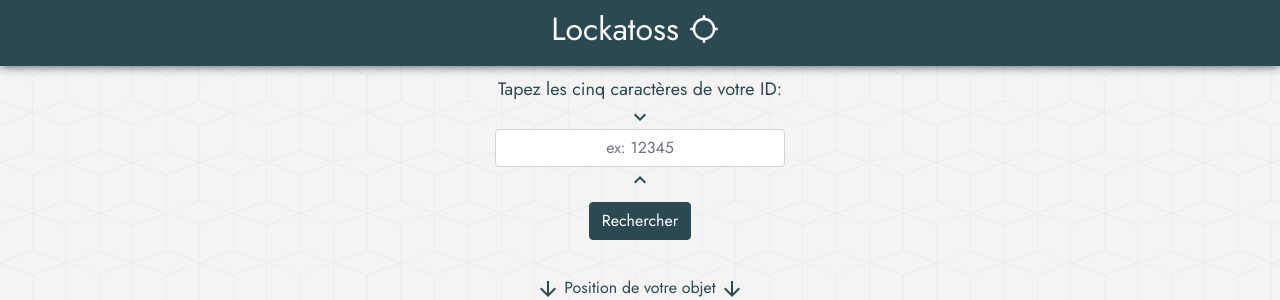
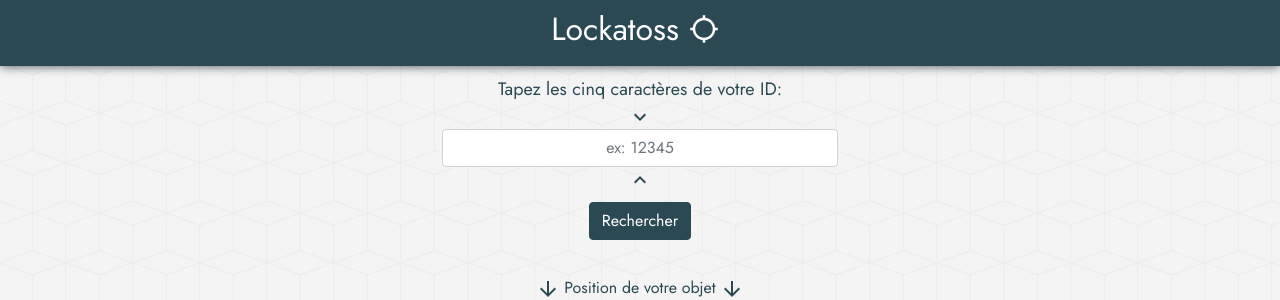
Before and after one commit to NicolasBugdaci/lockatoss, a React (Create React App) app: page / in a window 1280 px wide. Shown: the top 300 px of the page. Built offline with nearby package versions, Linux system fonts and the light colour scheme; the HTML template or start-up script is replaced by a standard one.

Commit message:
col-4 for the input

```diff
--- a/src/components/Input.jsx
+++ b/src/components/Input.jsx
@@ -21,7 +21,7 @@
   return (
     <div className="form">
       <p className="five">Tapez les cinq caractères de votre ID:</p>
-      <div className="form-group col-3">
+      <div className="form-group col-4">
         <label htmlFor="formGroupExampleInput"></label>
 
         <form className="sendID" onSubmit={handleSubmit}>
```
